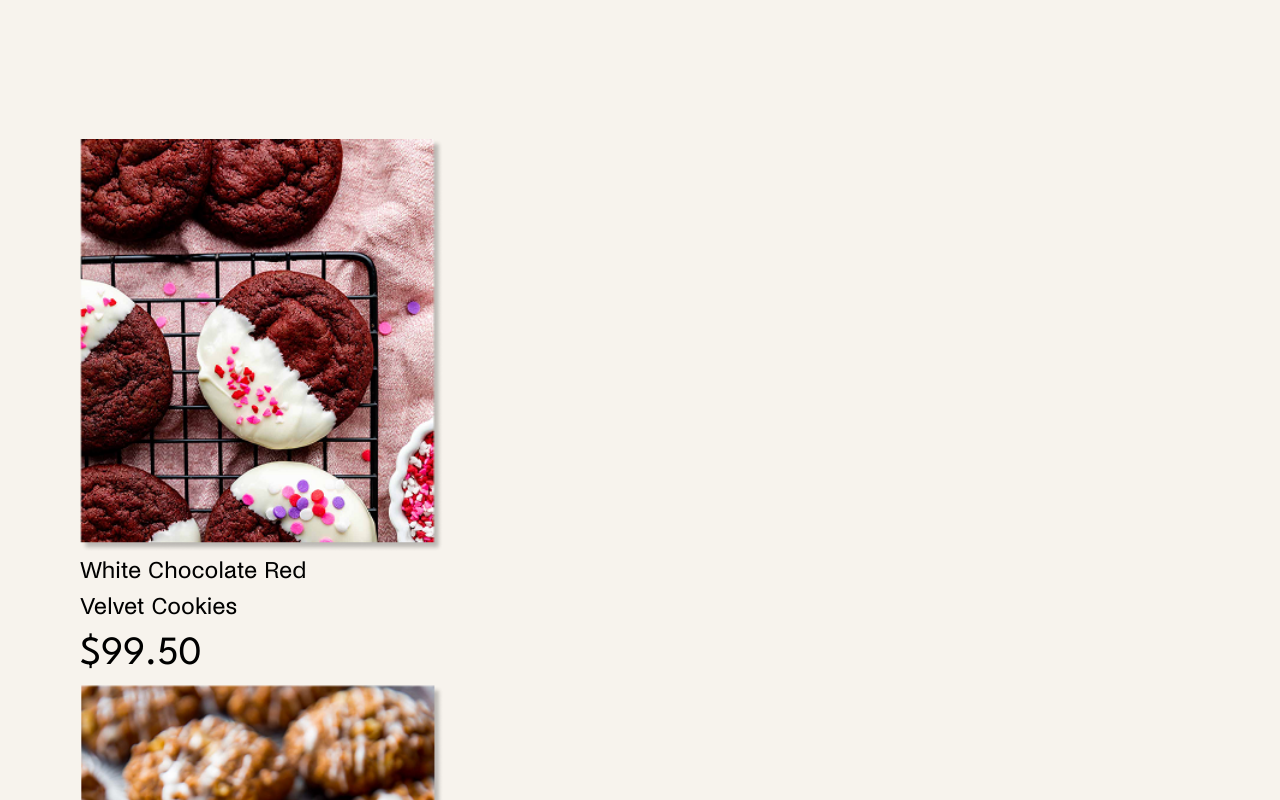
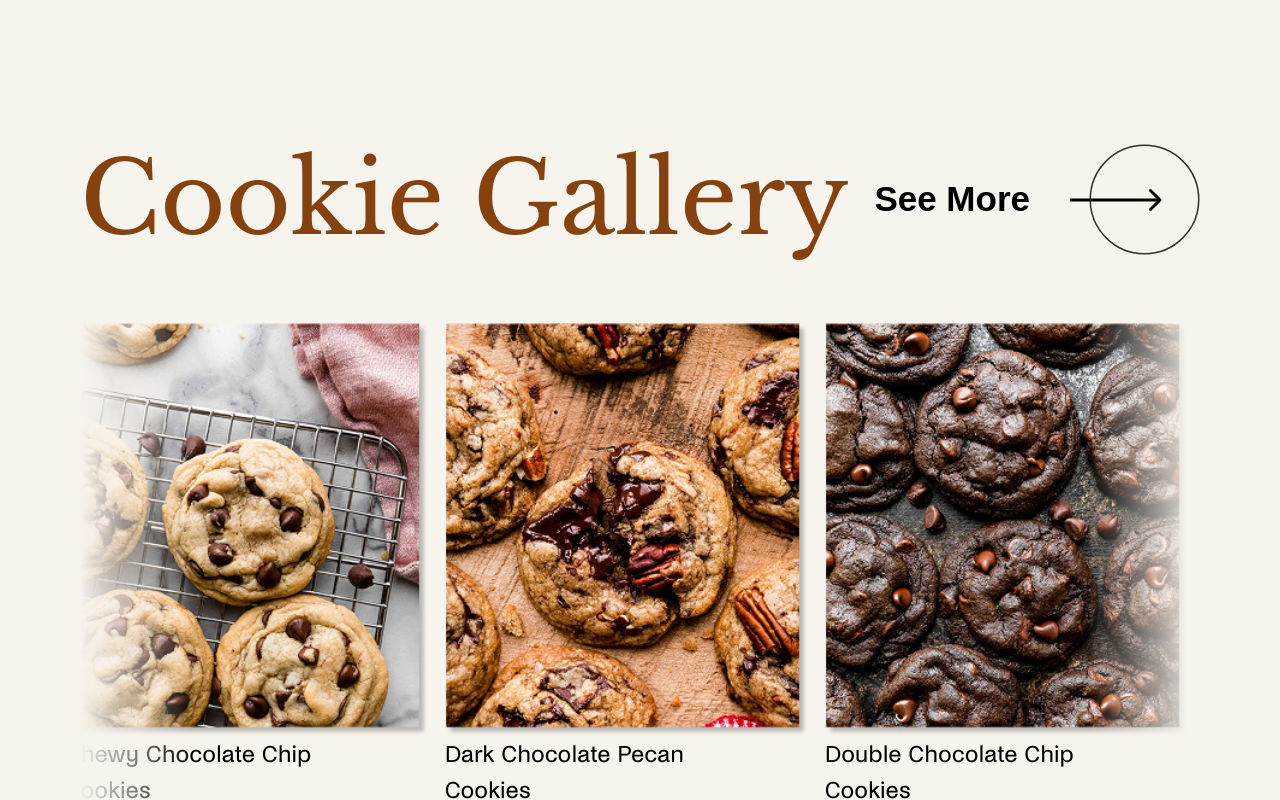
Before and after one commit to ringojuice03/MingMing-Web, a React (Create React App) app in the folder frontend/: page / in a window 1280 px wide. Shown: the part 3840-4640 px from the top of the page. Built offline with nearby package versions, Linux system fonts and the light colour scheme; a web font is replaced by a local one.

Commit message:
docu: Change classnames to better match convention

```diff
--- a/frontend/src/components/Carousel.js
+++ b/frontend/src/components/Carousel.js
@@ -1,16 +1,17 @@
 import { Link } from "react-router-dom";
 import { ImageTransition } from "./ImageTransition.js";
 import { useEffect } from "react";
+import { NewsLetterIcon } from "./svgComponents/NewsLetterIcon.js";
 
 export const Carousel = () => {
     const cookieNormalContext = require.context("../cookieNormal");
     const cookieNormalSources = cookieNormalContext.keys().map(cookieNormalContext);
 
     function addAnimation(){
-        const caroWrap = document.querySelector('.carousel_wrapper');
+        const caroWrap = document.querySelector('.carousel-wrapper');
         caroWrap.setAttribute("data-animated", true);
 
-        const caroItems = caroWrap.querySelector('.carousel_items');
+        const caroItems = caroWrap.querySelector('.carousel-items');
 
         const itemsContent = Array.from(caroItems.children);
 
@@ -31,8 +32,15 @@ export const Carousel = () => {
     return (
         <section className="padding-block-500">
             <div className="container">
-                <div className="carousel_wrapper">
-                    <ul className="carousel_items">
+                <div className="carousel-header">
+                    <h2 className="heading-big-libre-baskerville clr-primary-600">Cookie Gallery</h2>
+                    <Link to="/" className="see-more | fs-newsletter fw-semibold">
+                        <p>See More</p>
+                        <NewsLetterIcon className="icons"/>
+                    </Link>
+                </div>
+                <div className="carousel-wrapper">
+                    <ul className="carousel-items">
                         <li>
                             <div className="item-wrapper">
                                 <div>
```
